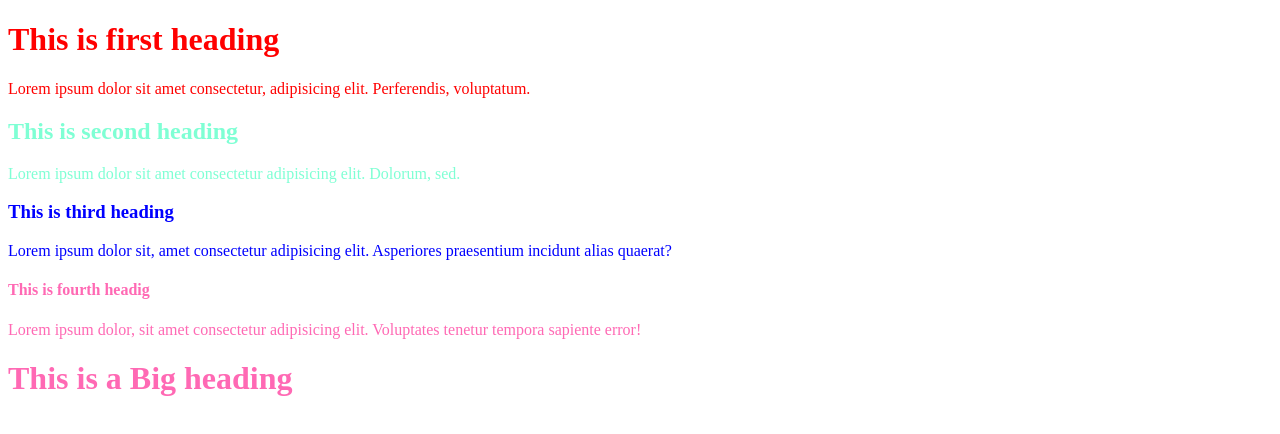
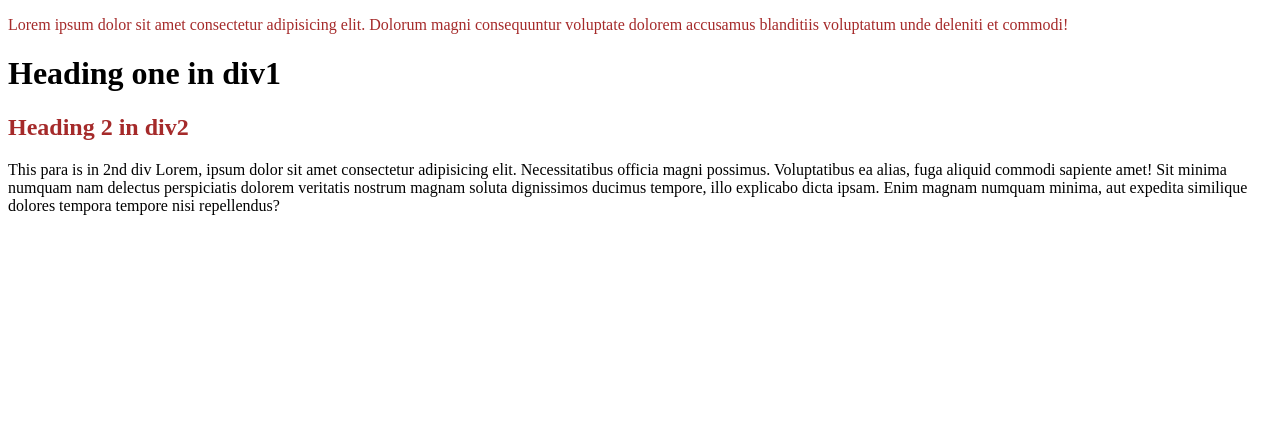
Before and after one commit to aqeebdesai/CSS, a plain HTML site: page Index.html in a window 1280 px wide. Drawn offline with Linux system fonts and the light colour scheme.

Commit message:
Desendent selector

```diff
--- a/Index.html
+++ b/Index.html
@@ -3,62 +3,23 @@
 <head>
     <meta charset="UTF-8">
     <meta name="viewport" content="width=device-width, initial-scale=1.0">
-    <title>Selector:Group selector--</title>
-    <!--Types of selectors
-    1.Element selector
-    (select each element one by one by element name and apply the styling)
+    <title>Selector:Decendent(childern)</title>
+    <!--Some time I want to apply same color to multiple elements but I dont want all of them to be in the same class then we go for Group selector-->
+</head>
+    <style>
+        #first p,h2{    /* If you want to paint specific decenent give theire element name with a space*/
+            color:brown; /* If you want to paint 2 childs p and h2 only seperate them by commas */
+        }    /*Note:Here parent and child must be seperated by spaces for eg. first is parent and p&h are childeren*/
+    </style>
+<body>
 
-    2.Universal selector
-    (Apply the property to all the elements on the page. But if defined explicity then it will not apply for that which means universal selector applies stylling to all the unstyled elements)
-
-    3.Group selector
-    (Instead of selecting one by select multiple elements at once and apply style togher at once. each element seperated by commas)
-
-    4.Id selector
-    (To apply style to a specific id use #id_name then you can apply. Here instead of element name we write the Id name. Means we select the the Id here)
-
-     4.a)Group id selector
-     (We can also group select Ids)
-
-    5.class selector
-    (We can select classes as well)
-
-     5.a)Group class selector
-     (we can also group select classes)
-
-    6.Group Id ,class and element selectors
-    (We can also group slect any comination of element class Id together also)
-    7.Decendent selector
-    (This is applied when we want to apply css to any element which is inside another element basically we can se for nested elements )-->
-
-
-    <!--Synatax for Group selector. To select them seperate them by commas-->
-<style>
-    /*Two elements group selected*/
-    h1,p{color:red;}
-
-    /*Two ID's group selected*/
-    #Indian,#Russian{color:aquamarine;}
-
-    /*Two classes group selected*/
-    .fourth,.fifth{color:Blue;}
-
-    /*All types group selected (element,ID,class)*/
-    h4,#para,.tenth {color:hotpink;}
-</style>
-</head>
-<body>
-    <h1>This is first heading</h1>
-    <p>Lorem ipsum dolor sit amet consectetur, adipisicing elit. Perferendis, voluptatum.</p>
-
-    <h2 id="Indian">This is second heading</h2>
-    <p Id="Russian">Lorem ipsum dolor sit amet consectetur adipisicing elit. Dolorum, sed.</p>
-
-    <h3 class="fourth">This is third heading</h3>
-    <p class="fifth">Lorem ipsum dolor sit, amet consectetur adipisicing elit. Asperiores praesentium incidunt alias quaerat?</p>
-
-    <h4>This is fourth headig</h4>
-    <p id="para">Lorem ipsum dolor, sit amet consectetur adipisicing elit. Voluptates tenetur tempora sapiente error!</p>
-    <H1 class="tenth">This is a Big heading</H1>
+    <div id="first">
+        <p>Lorem ipsum dolor sit amet consectetur adipisicing elit. Dolorum magni consequuntur voluptate dolorem accusamus blanditiis voluptatum unde deleniti et commodi!</p>
+        <h1>Heading one in div1</h1>
+        <h2>Heading 2 in div2</h2>
+    </div>
+    <div>
+        <p>This para is in 2nd div Lorem, ipsum dolor sit amet consectetur adipisicing elit. Necessitatibus officia magni possimus. Voluptatibus ea alias, fuga aliquid commodi sapiente amet! Sit minima numquam nam delectus perspiciatis dolorem veritatis nostrum magnam soluta dignissimos ducimus tempore, illo explicabo dicta ipsam. Enim magnam numquam minima, aut expedita similique dolores tempora tempore nisi repellendus?</p>
+    </div>
 </body>
 </html>
```
